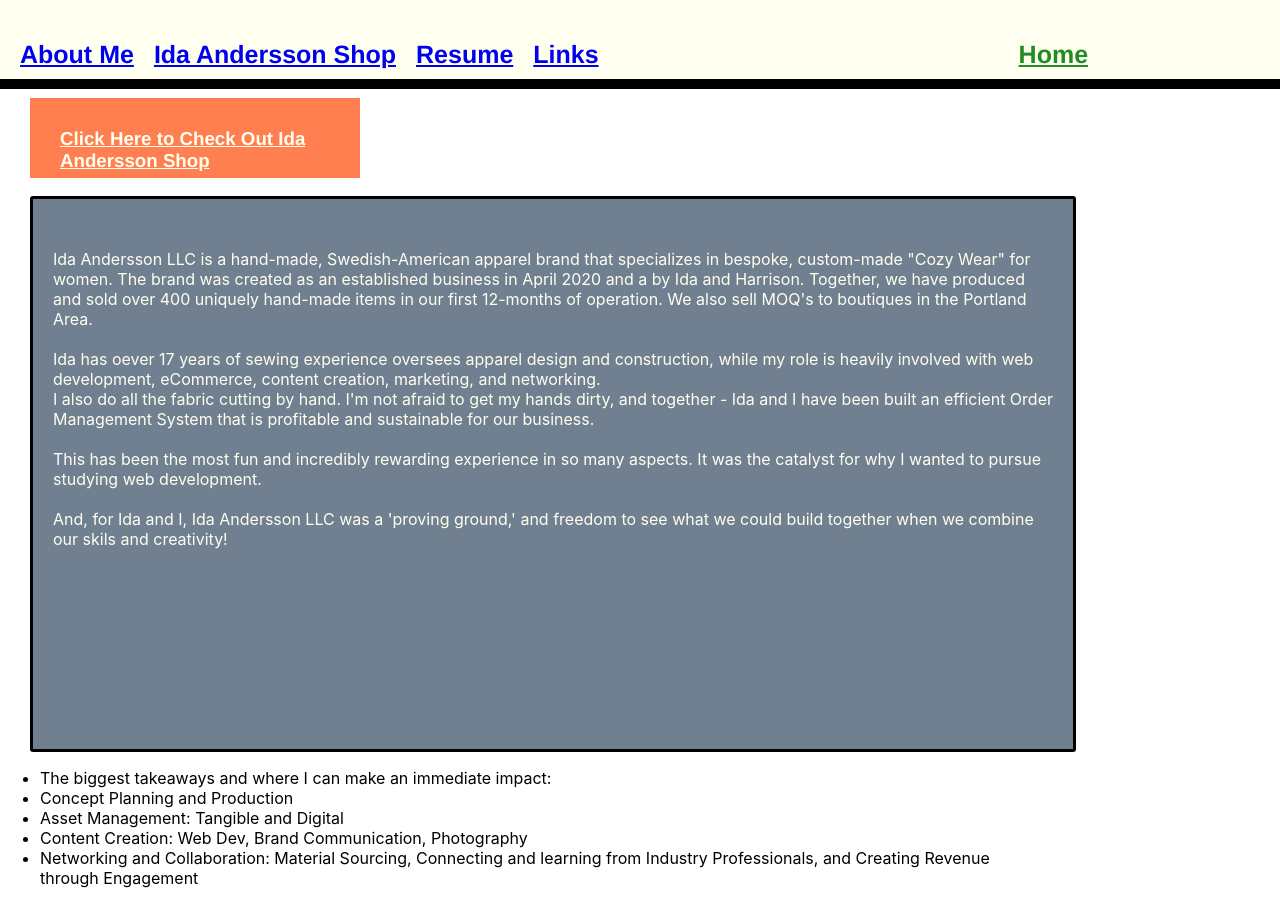
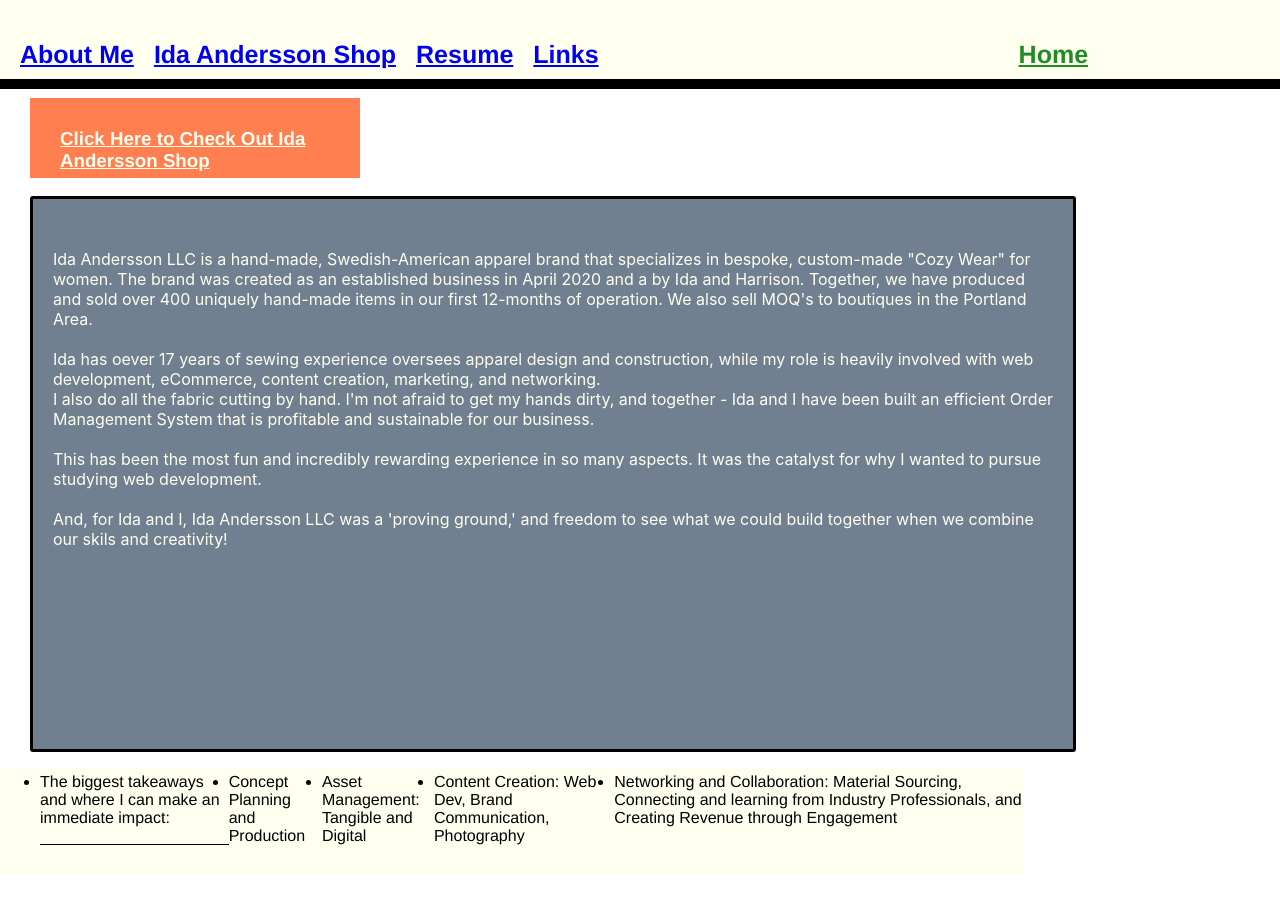
Before and after one commit to HGreedo/nuReactPortfolio, a React (Create React App) app: page /pages/IdaShop in a window 1280 px wide. Built offline with nearby package versions, Linux system fonts and the light colour scheme.

Commit message:
commit on 'main'

```diff
--- a/src/pages/idashop.css
+++ b/src/pages/idashop.css
@@ -40,3 +40,17 @@
     border: black solid;
 
 }
+
+.takeaways{
+    display: flex;
+    justify-content: right;
+    padding-bottom: 30px;
+    padding-top: 5px;
+    background-color: ivory;
+    border-radius: 3px solid coral;
+    font-family: 'Franklin Gothic Medium', 'Arial Narrow', Arial, sans-serif;
+}
+.takeaway-header {
+    font-weight: 400;
+    border-bottom: 1px solid black;
+}
```
